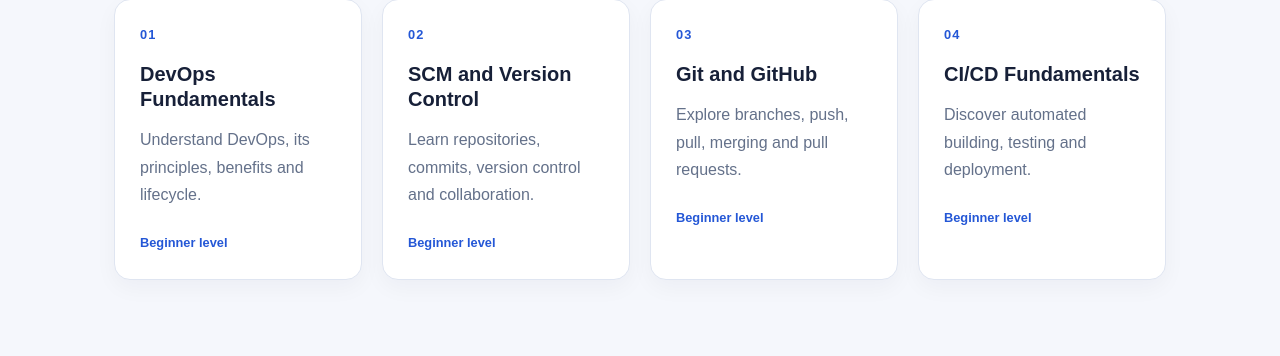
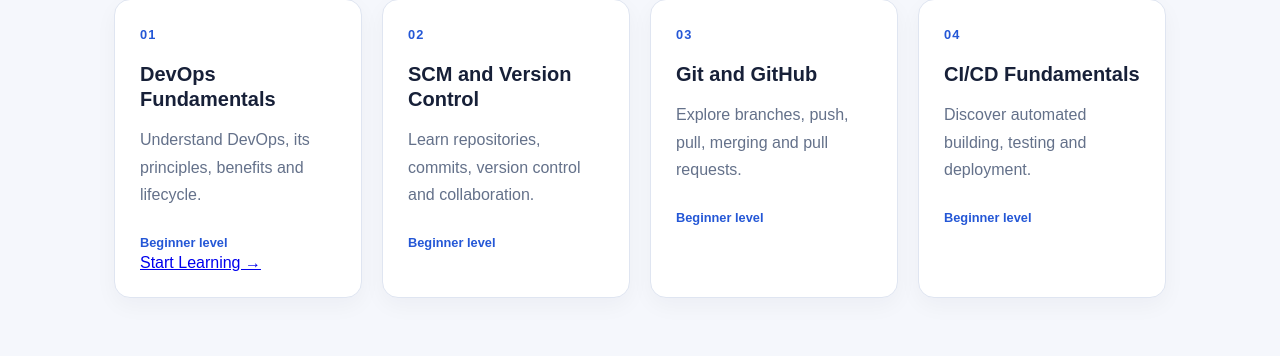
Before and after one commit to Bhoomika-khariwal/devtrack-devOps-project-sem3-, a Flask app: page /lessons in a window 1280 px wide. Shown: the part 365-721 px from the top of the page. Run offline with Flask 3, Linux system fonts and the light colour scheme.

Commit message:
feat: link devops module to lesson page

```diff
--- a/templates/lessons.html
+++ b/templates/lessons.html
@@ -23,6 +23,9 @@
                 <h2>DevOps Fundamentals</h2>
                 <p>Understand DevOps, its principles, benefits and lifecycle.</p>
                 <p class="status">Beginner level</p>
+                <a href="/lessons/devops-basics" class="lesson-link">
+               Start Learning →
+                 </a>
             </article>
 
             <article class="card">
```
